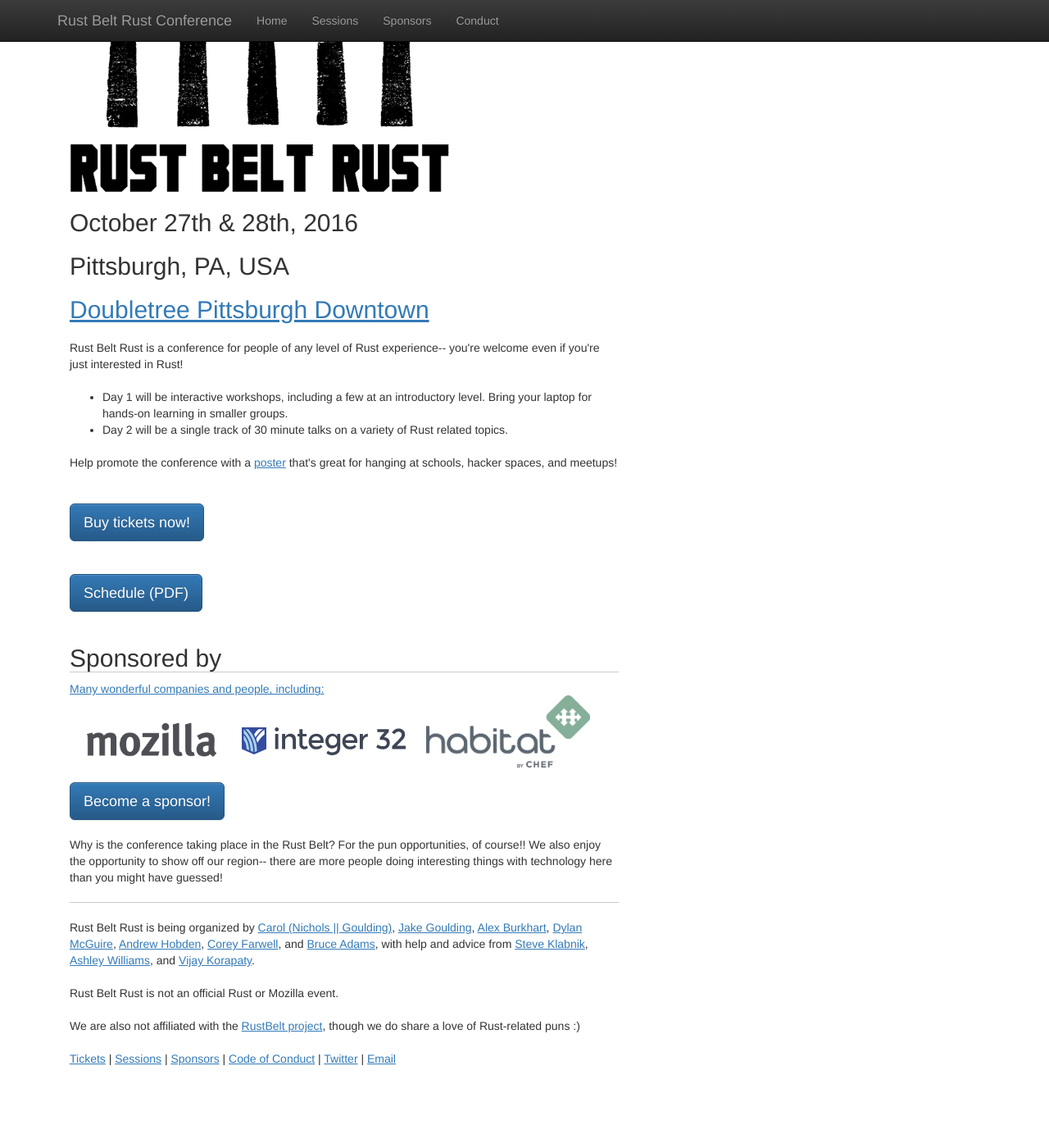
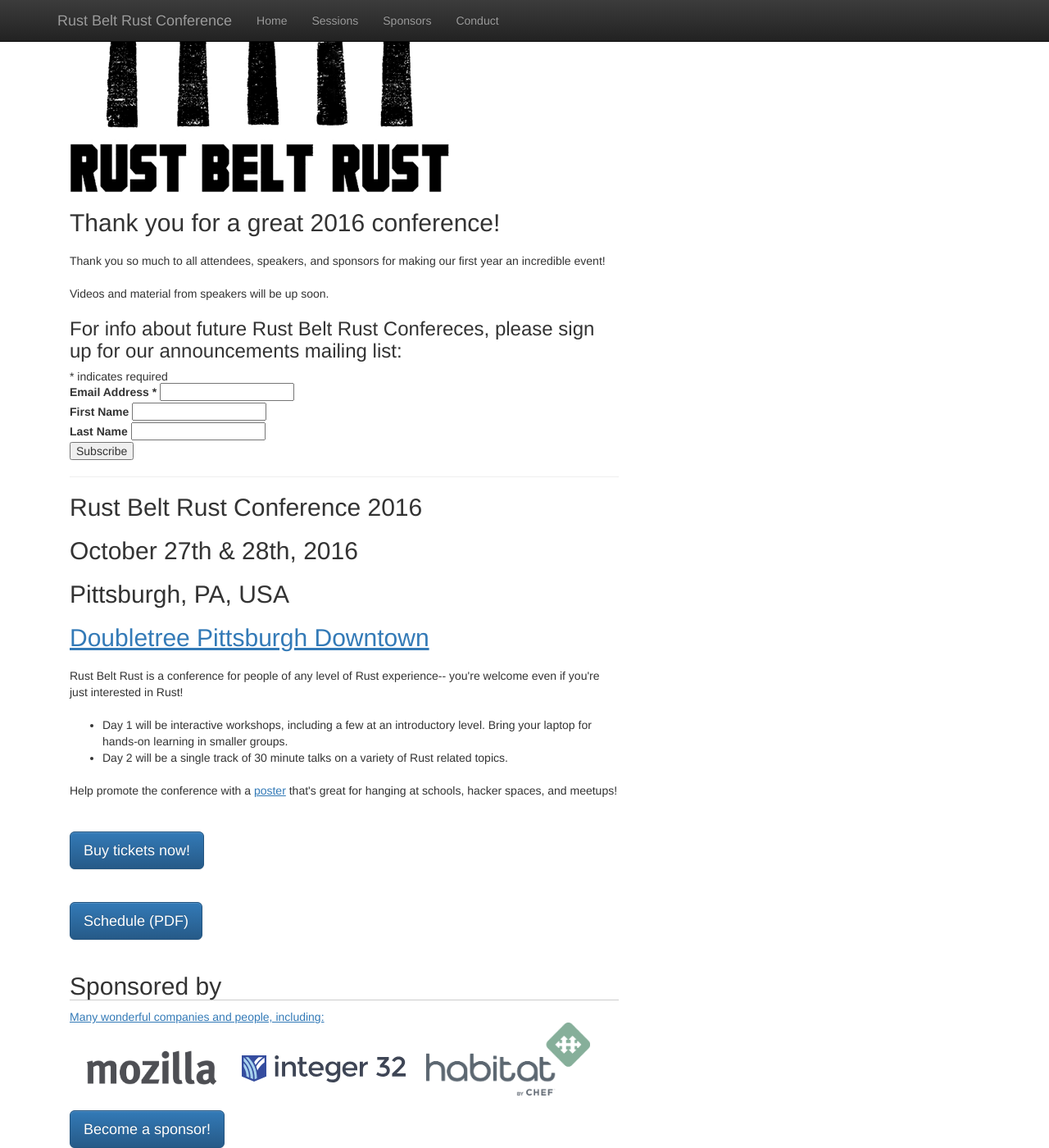
Before and after one commit to rustbeltrust/2016, a Jekyll site: the page built from index.html, in a window 1280 px wide and 1400 px high, scrolled down 366 px. Shown: the whole window at 82% size. Built offline with Jekyll 4.4.1, drawn with Linux system fonts in a browser that asks for light colours; nearby versions of some CDN libraries; Markdown is read by kramdown in place of the engine named in the settings; the list of posts is cut into pages by our own code; comment, search, counter and statistics services are not loaded; before the commit the page ends 1727 px from its top, so only the background shows below that.

Commit message:
Add announcements mailing list sign up form

```diff
--- a/index.html
+++ b/index.html
@@ -1,10 +1,63 @@
 ---
 layout: default
-title: "Rust Belt Rust Conference 2016"
+title: "Rust Belt Rust Conference"
 css_class: "home"
 ---
 
 <img src="/images/logo.jpg" alt="Rust Belt Rust Conference" class="logo" />
+
+<h2>Thank you for a great 2016 conference!</h2>
+
+<p>
+    Thank you so much to all attendees, speakers, and sponsors for making our first year an incredible event!
+</p>
+<p>
+    Videos and material from speakers will be up soon.
+</p>
+
+<h3>
+    For info about future Rust Belt Rust Confereces, please sign up for our announcements mailing list:
+</h3>
+
+<!-- Begin MailChimp Signup Form -->
+<link href="//cdn-images.mailchimp.com/embedcode/classic-10_7.css" rel="stylesheet" type="text/css">
+<style type="text/css">
+	#mc_embed_signup{background:#fff; clear:left; font:14px Helvetica,Arial,sans-serif; }
+	/* Add your own MailChimp form style overrides in your site stylesheet or in this style block.
+	   We recommend moving this block and the preceding CSS link to the HEAD of your HTML file. */
+</style>
+<div id="mc_embed_signup">
+<form action="//steelcityrubyconf.us4.list-manage.com/subscribe/post?u=b0dd9ed5f4fad13c850ed6dd3&amp;id=1b7956f3ad" method="post" id="mc-embedded-subscribe-form" name="mc-embedded-subscribe-form" class="validate" target="_blank" novalidate>
+    <div id="mc_embed_signup_scroll">
+<div class="indicates-required"><span class="asterisk">*</span> indicates required</div>
+<div class="mc-field-group">
+	<label for="mce-EMAIL">Email Address  <span class="asterisk">*</span>
+</label>
+	<input type="email" value="" name="EMAIL" class="required email" id="mce-EMAIL">
+</div>
+<div class="mc-field-group">
+	<label for="mce-FNAME">First Name </label>
+	<input type="text" value="" name="FNAME" class="" id="mce-FNAME">
+</div>
+<div class="mc-field-group">
+	<label for="mce-LNAME">Last Name </label>
+	<input type="text" value="" name="LNAME" class="" id="mce-LNAME">
+</div>
+	<div id="mce-responses" class="clear">
+		<div class="response" id="mce-error-response" style="display:none"></div>
+		<div class="response" id="mce-success-response" style="display:none"></div>
+	</div>    <!-- real people should not fill this in and expect good things - do not remove this or risk form bot signups-->
+    <div style="position: absolute; left: -5000px;" aria-hidden="true"><input type="text" name="b_b0dd9ed5f4fad13c850ed6dd3_1b7956f3ad" tabindex="-1" value=""></div>
+    <div class="clear"><input type="submit" value="Subscribe" name="subscribe" id="mc-embedded-subscribe" class="button"></div>
+    </div>
+</form>
+</div>
+<script type='text/javascript' src='//s3.amazonaws.com/downloads.mailchimp.com/js/mc-validate.js'></script><script type='text/javascript'>(function($) {window.fnames = new Array(); window.ftypes = new Array();fnames[0]='EMAIL';ftypes[0]='email';fnames[1]='FNAME';ftypes[1]='text';fnames[2]='LNAME';ftypes[2]='text';}(jQuery));var $mcj = jQuery.noConflict(true);</script>
+<!--End mc_embed_signup-->
+
+<hr />
+
+<h2>Rust Belt Rust Conference 2016</h2>
 <h2>October 27th &amp; 28th, 2016</h2>
 <h2>Pittsburgh, PA, USA</h2>
 <h2><a href="http://doubletree3.hilton.com/en/hotels/pennsylvania/doubletree-by-hilton-hotel-and-suites-pittsburgh-downtown-PITDTDT/index.html">Doubletree Pittsburgh Downtown</a></h2>
```
